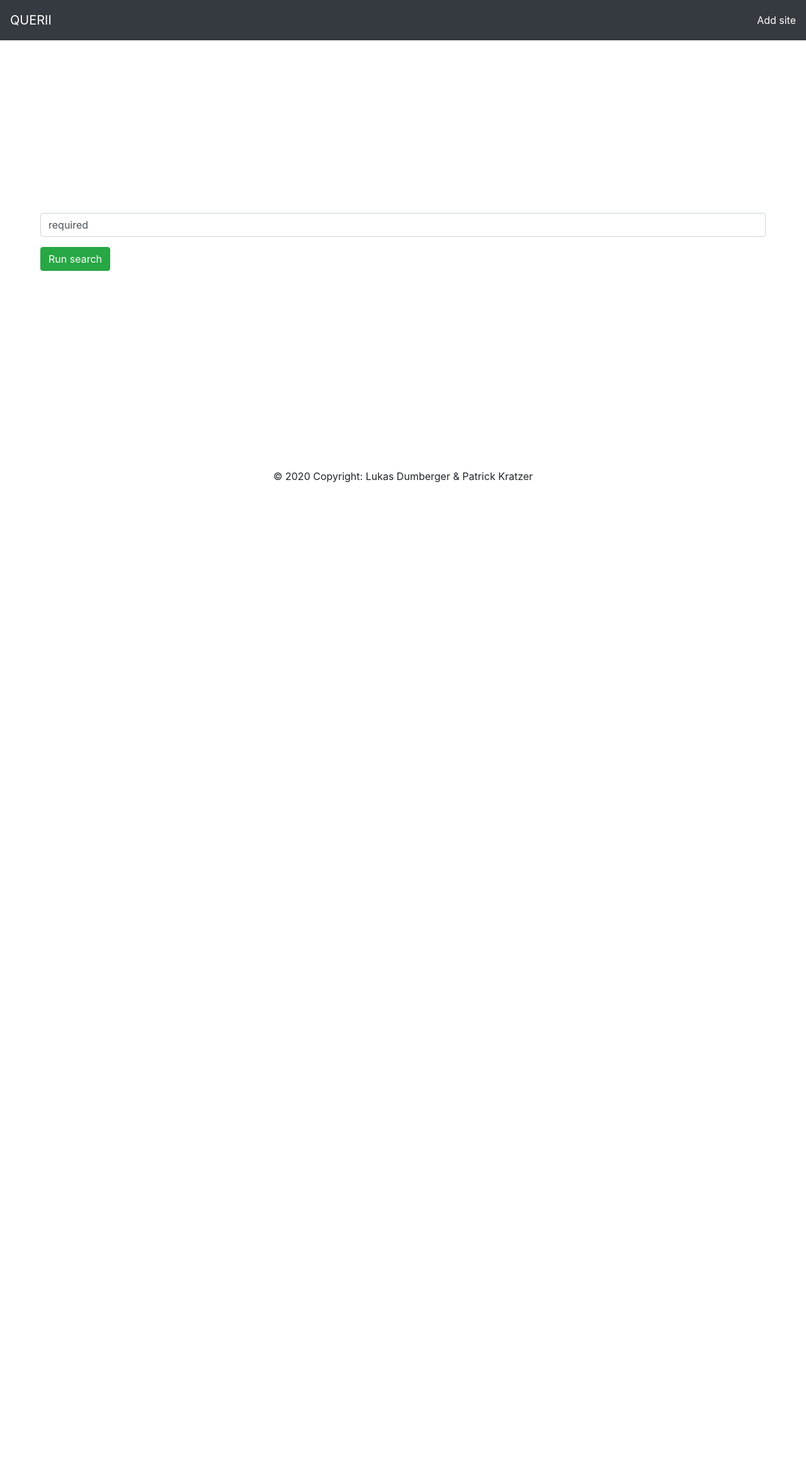
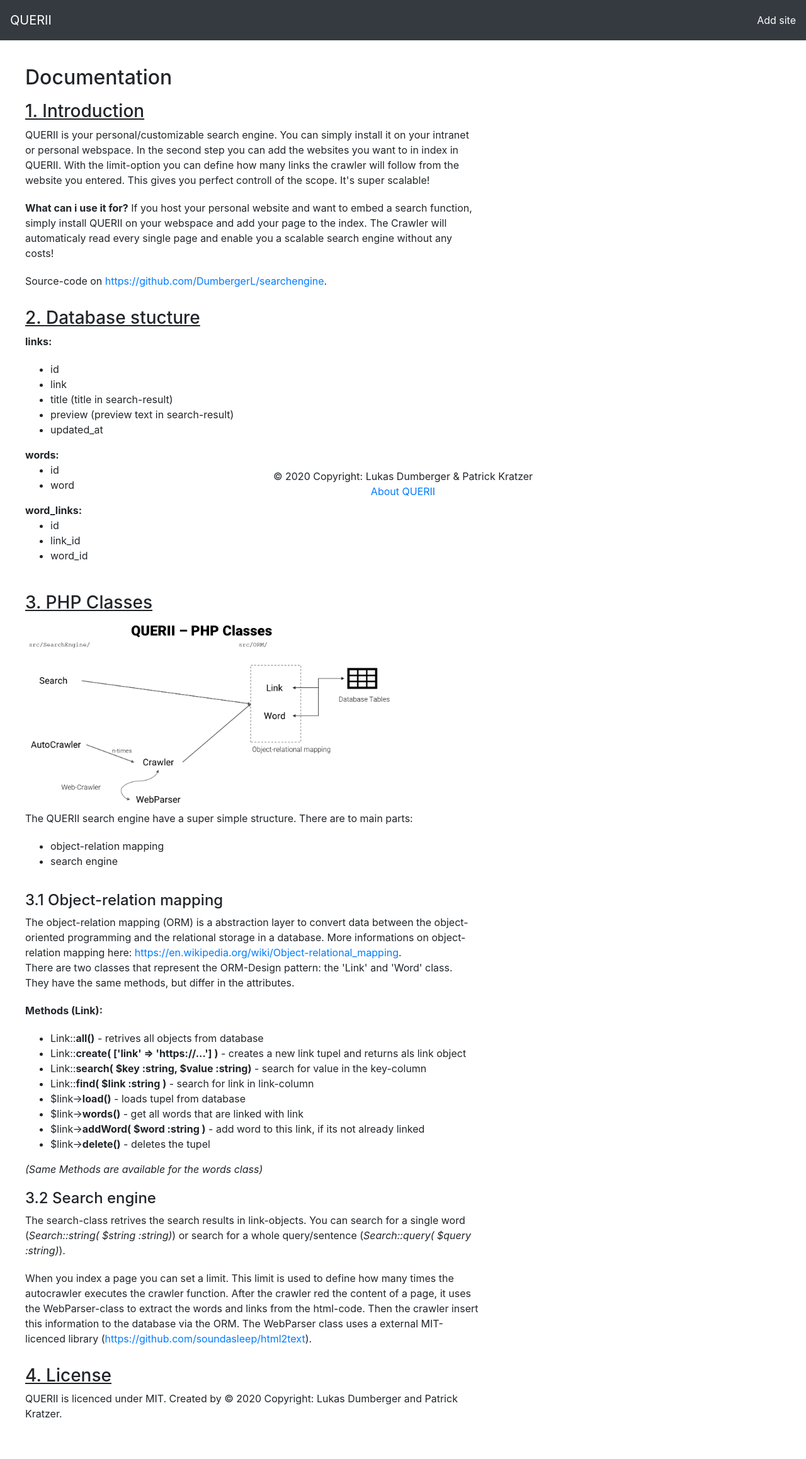
Before and after one commit to DumbergerL/searchengine, a PHP site: page /public/?page=docs in a window 1280 px wide. Shown: the whole page at 63% size. Before the commit the page ends 766 px from the top, so only its background shows below. Run offline with PHP 8.4, Linux system fonts and the light colour scheme.

Commit message:
documentation

```diff
--- /dev/null
+++ b/public/content/docs.php
@@ -0,0 +1,90 @@
+<?php
+
+function getDocs()
+{
+    return "<div id='content_container' class='full-height'>
+    <div style='padding: 40px; max-width: 800px;'>
+        <style>
+            p{
+                padding-bottom: 20px;
+            }
+            h3{
+                padding-top: 10px;
+                text-decoration: underline;
+            }
+        </style>
+        <h2>Documentation</h2>
+        <h3>1. Introduction</h3>
+        <p>
+            QUERII is your personal/customizable search engine. You can simply install it on your intranet or personal webspace. In the second step you can add the websites you want to in index in QUERII. With the limit-option you can define how many links the crawler will follow from the website you entered. This gives you perfect controll of the scope. It's super scalable!
+        </p>
+        <p>
+            <b>What can i use it for?</b> If you host your personal website and want to embed a search function, simply install QUERII on your webspace and add your page to the index. The Crawler will automaticaly read every single page and enable you a scalable search engine without any costs!
+        </p>
+        <p>
+            Source-code on <a href='https://github.com/DumbergerL/searchengine'>https://github.com/DumbergerL/searchengine</a>.
+        </p>
+        <h3>2. Database stucture</h3>
+        <p>
+            <b>links:</b>
+            <ul>
+                <li>id</li>
+                <li>link</li>
+                <li>title (title in search-result)</li>
+                <li>preview (preview text in search-result)</li>
+                <li>updated_at</li>
+            </ul>
+            <b>words:</b>
+            <ul>
+                <li>id</li>
+                <li>word</li>
+            </ul>
+            <b>word_links:</b>
+            <ul>
+                <li>id</li>
+                <li>link_id</li>
+                <li>word_id</li>
+            </ul>
+        </p>
+        <h3>3. PHP Classes</h3>
+        <img src='./docs.png' alt='structured-graphic' style='max-width: 600px;'>
+        <p>
+            The QUERII search engine have a super simple structure. There are to main parts:
+            <ul>
+                <li>object-relation mapping</li>
+                <li>search engine</li>
+            </ul>
+        </p>
+        <h4>3.1 Object-relation mapping</h3>
+        <p>
+            The object-relation mapping (ORM) is a abstraction layer to convert data between the object-oriented programming and the relational storage in a database. More informations on object-relation mapping here: <a href='https://en.wikipedia.org/wiki/Object-relational_mapping'>https://en.wikipedia.org/wiki/Object-relational_mapping</a>.<br>
+            There are two classes that represent the ORM-Design pattern: the 'Link' and 'Word' class. They have the same methods, but differ in the attributes.
+        </p>
+        <p>
+            <b>Methods (Link):</b>
+            <ul>
+                <li>Link::<b>all()</b> - retrives all objects from database</li>
+                <li>Link::<b>create( ['link' => 'https://...'] )</b> - creates a new link tupel and returns als link object</li>
+                <li>Link::<b>search( \$key :string, \$value :string)</b> - search for value in the key-column</li>
+                <li>Link::<b>find( \$link :string )</b> - search for link in link-column</li>
+                <li>\$link-><b>load()</b> - loads tupel from database</li>
+                <li>\$link-><b>words()</b> - get all words that are linked with link</li>
+                <li>\$link-><b>addWord( \$word :string )</b> - add word to this link, if its not already linked</li>
+                <li>\$link-><b>delete()</b> - deletes the tupel</li>
+            </ul>
+            <i>(Same Methods are available for the words class)</i>
+        </p>
+        <h4>3.2 Search engine</h4>
+        <p>
+            The search-class retrives the search results in link-objects. You can search for a single word (<i>Search::string( \$string :string)</i>) or search for a whole query/sentence (<i>Search::query( \$query :string)</i>).
+        </p>
+        <p>
+            When you index a page you can set a limit. This limit is used to define how many times the autocrawler executes the crawler function. After the crawler red the content of a page, it uses the WebParser-class to extract the words and links from the html-code. Then the crawler insert this information to the database via the ORM. The WebParser class uses a external MIT-licenced library (<a href='https://github.com/soundasleep/html2text'>https://github.com/soundasleep/html2text</a>).
+        </p>
+        <h3>4. License</h3>
+        <p>
+            QUERII is licenced under MIT. Created by &copy; 2020 Copyright: Lukas Dumberger and Patrick Kratzer.
+        </p>
+    </div>
+    </div>";
+}
--- a/public/content/main.php
+++ b/public/content/main.php
@@ -49,7 +49,7 @@ function getFooter()
     return "<!-- Footer -->
             <footer class='page-footer font-small blue pt-4 footer-height'>
                 <!-- Copyright -->
-                <div class='footer-copyright text-center py-3'>© 2020 Copyright: Lukas Dumberger & Patrick Kratzer</div>
+                <div class='footer-copyright text-center py-3'>© 2020 Copyright: Lukas Dumberger & Patrick Kratzer<br><a href='./?page=docs'>About QUERII</a></div>
             </footer>
 
             <script src='functions.js'></script>
--- a/public/index.php
+++ b/public/index.php
@@ -14,7 +14,7 @@ use SearchEngine\AutoCrawler;
 require __DIR__ . '/content/main.php';
 require __DIR__ . '/content/search.php';
 require __DIR__ . '/content/results.php';
-
+require __DIR__ . '/content/docs.php';
 require __DIR__ . '/../src/autoload.php';
 
 /**
@@ -47,6 +47,9 @@ switch ($page) {
         }
         echo getSearchAddSiteContent();
         break;
+    case 'docs':
+        echo getDocs();
+    break;
     default:
         /**
          * write search and add site content
```
Also changed, not shown: LICENSE.md (added), README.md, public/docs.png (renamed from docs.png), public/logo.png (added).
